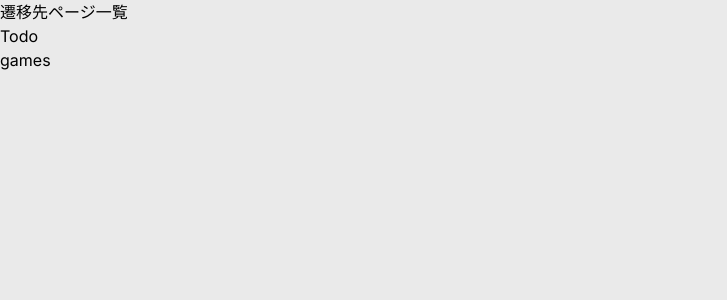
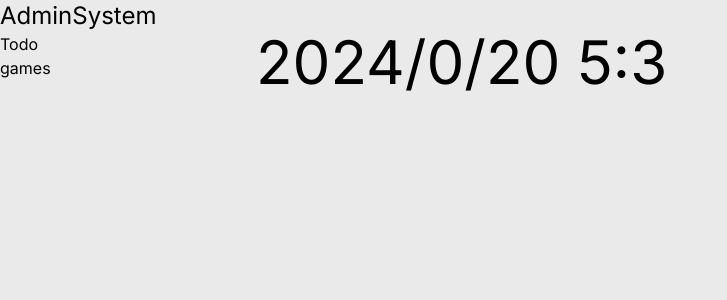
Before and after one commit to T-Naohisa/todo-react, a Next.js app in the folder todo/: page / in a window 1280 px wide. Shown: the top 300 px of the page, without its empty margins (0-727 px from the left). Built offline with nearby package versions, Linux system fonts and the light colour scheme.

Commit message:
add mainpage

```diff
--- a/todo/package.json
+++ b/todo/package.json
@@ -9,6 +9,9 @@
     "lint": "next lint"
   },
   "dependencies": {
+    "@fullcalendar/core": "^6.1.15",
+    "@fullcalendar/daygrid": "^6.1.15",
+    "@fullcalendar/react": "^6.1.15",
     "@typescript-eslint/eslint-plugin": "^8.11.0",
     "@typescript-eslint/parser": "^8.11.0",
     "lodash": "^4.17.21",
--- a/todo/src/app/games/games.css
+++ b/todo/src/app/games/games.css
@@ -5,7 +5,3 @@
 .login {
   background-color: #43d722;
 }
-
-body{
-  background-color: #ffffff;
-}
--- a/todo/src/app/layout.tsx
+++ b/todo/src/app/layout.tsx
@@ -1,22 +1,29 @@
-import type { Metadata } from 'next'
-import { Inter } from 'next/font/google'
-import './globals.css'
-import React from "react"
-const inter = Inter({ subsets: ['latin'] })
+import React from 'react';
+import type { Metadata } from 'next';
+import { Inter } from 'next/font/google';
+
+import './globals.css';
+import { Header } from 'components/Header';
+import { Sidebar } from 'components/Sidebar';
+const inter = Inter({ subsets: ['latin'] });
 
 export const metadata: Metadata = {
   title: 'Create Next App',
   description: 'Generated by create next app',
-}
+};
 
-export default function RootLayout({
-  children,
-}: {
-  children: React.ReactNode
-}) {
+export default function RootLayout({ children }: { children: React.ReactNode }) {
   return (
     <html lang="en">
-      <body className={inter.className}>{children}</body>
+      <body className={inter.className}>
+        <Header />
+        <div className="flex flex-row">
+          <div className="w-1/5">
+            <Sidebar />
+          </div>
+          <div className="w-4/5">{children}</div>
+        </div>
+      </body>
     </html>
-  )
+  );
 }
--- a/todo/src/app/page.tsx
+++ b/todo/src/app/page.tsx
@@ -1,16 +1,49 @@
-import React from "react"
-import Link from 'next/link';
+'use client';
+import React, { useEffect, useState } from 'react';
 
 export default function Home() {
+  const [nowTime, setNowTime] = useState<string>('');
+  useEffect(() => {
+    getTime();
+    setTime();
+  }, []);
+
+  /**
+   * 1秒間隔で現在の時間を取得しnowTimeを更新する
+   */
+  const getTime = () => {
+    const time = new Date();
+    const timeStr = dateFormat(time);
+    setNowTime(timeStr);
+    console.log(timeStr);
+    setTime();
+  };
+
+  /**
+   * 1秒おきにgetTimeを実行する
+   */
+  const setTime = () => {
+    setTimeout(getTime, 1000);
+  };
+
+  /**
+   * フォーマットに合わせて日時の文字列を形成する
+   * @param date
+   * @returns
+   */
+  const dateFormat = (date: Date) => {
+    const year = date.getFullYear();
+    const month = date.getMonth();
+    const days = date.getDate();
+    const hour = date.getHours();
+    const min = date.getMinutes();
+
+    return `${year}/${month}/${days} ${hour}:${min}`;
+  };
+
   return (
-    <main>
-      <p>遷移先ページ一覧</p>
-      <p>
-        <Link href='/todo'>Todo</Link>
-      </p>
-      <p>
-        <Link href='/games'>games</Link>
-      </p>
-    </main>
+    <>
+      <p className="timestamp text-6xl">{nowTime}</p>
+    </>
   );
 }
--- /dev/null
+++ b/todo/src/components/Header.tsx
@@ -0,0 +1,9 @@
+import React from 'react';
+
+export const Header = () => {
+  return (
+    <>
+      <p className="header text-2xl">AdminSystem</p>
+    </>
+  );
+};
--- /dev/null
+++ b/todo/src/components/Sidebar.tsx
@@ -0,0 +1,14 @@
+import React from 'react';
+import Link from 'next/link';
+export const Sidebar = () => {
+  return (
+    <>
+      <p>
+        <Link href="/todo">Todo</Link>
+      </p>
+      <p>
+        <Link href="/games">games</Link>
+      </p>
+    </>
+  );
+};
--- /dev/null
+++ b/todo/src/components/calender.tsx
@@ -0,0 +1,13 @@
+import React from 'react';
+
+export const CalendaerPage = () => {
+  /**
+   * 今日の日付を取得
+   * 今月の1日目
+   * 今月の最終日を取得
+   *
+   *
+   *
+   */
+  return <></>;
+};
--- a/todo/tailwind.config.js
+++ b/todo/tailwind.config.js
@@ -1,8 +1,15 @@
 /** @type {import('tailwindcss').Config} */
 module.exports = {
-  content: [],
+  content: [
+    './app/**/*.{js,ts,jsx,tsx,mdx}',
+    './pages/**/*.{js,ts,jsx,tsx,mdx}',
+    './components/**/*.{js,ts,jsx,tsx,mdx}',
+
+    // Or if using `src` directory:
+    './src/**/*.{js,ts,jsx,tsx,mdx}',
+  ],
   theme: {
     extend: {},
   },
   plugins: [],
-}
+};
```
Also changed, not shown: 1 other file (tests, documents, lock files or other folders).
